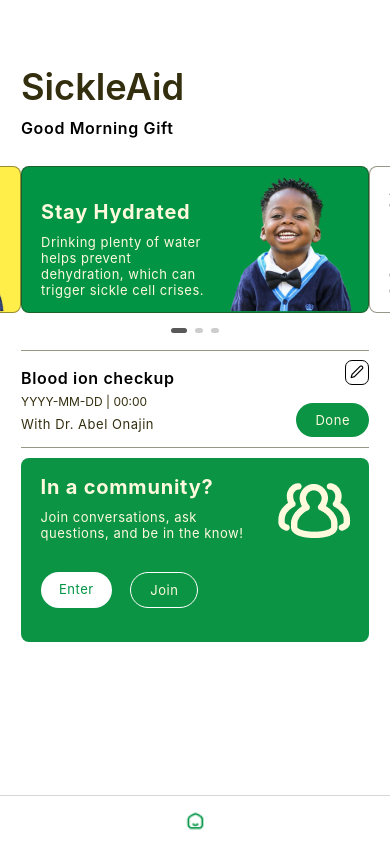
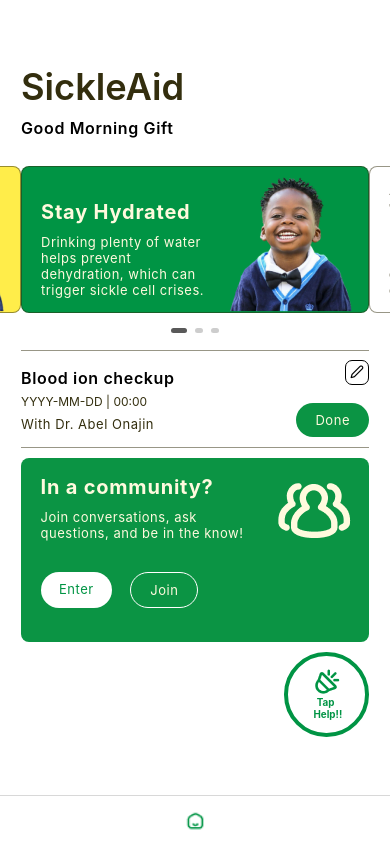
Before and after one commit to ogbechie04/sickle-aid, a React Native app: screen /Home in a window 390 px wide. Built offline with nearby package versions, Linux system fonts and the light colour scheme.

Commit message:
main page ui phase 1 done

```diff
--- a/src/components/Button.jsx
+++ b/src/components/Button.jsx
@@ -4,11 +4,9 @@ import { StyleSheet, TouchableOpacity, Text } from 'react-native';
 function ButtonComp({ buttonText, buttonSpacing, buttonTextStyle }) {
   const { button } = styles;
   return (
-    <>
       <TouchableOpacity style={[button, buttonSpacing]}>
         <Text style={buttonTextStyle}>{buttonText}</Text>
       </TouchableOpacity>
-    </>
   );
 }
 
--- a/src/components/HelpButton.jsx
+++ b/src/components/HelpButton.jsx
@@ -1,9 +1,34 @@
-import React from "react";
+import React from 'react';
+import { View, TouchableOpacity, Text, Image, StyleSheet } from 'react-native';
+import helpIcon from '../../assets/icons/help-icon.png';
 
 function HelpButton() {
+  const { container, helpText } = styles;
   return (
-
+    <TouchableOpacity style={container}>
+      <Image source={helpIcon} />
+      <Text style={helpText}>Tap {'\n'} Help!!</Text>
+    </TouchableOpacity>
   );
 }
 
+const styles = StyleSheet.create({
+  container: {
+    justifyContent: 'center',
+    alignItems: 'center',
+    width: 84.6272,
+    height: 84.6272,
+    borderWidth: 4.922,
+    borderColor: '#009444',
+    borderRadius: '50%',
+  },
+  helpText: {
+    fontFamily: 'Inter',
+    fontSize: 9.844,
+    textAlign: 'center',
+    fontWeight: 'bold',
+    color: '#009444',
+  }
+});
+
 export default HelpButton;
--- a/src/screens/MainScreen.jsx
+++ b/src/screens/MainScreen.jsx
@@ -10,6 +10,7 @@ import HeaderCardCarousel from '../components/HeaderCardCarousel';
 import { Feather } from '@expo/vector-icons';
 import ButtonComp from '../components/Button';
 import CommunitySection from '../components/CommunitySection';
+import HelpButton from '../components/HelpButton';
 
 /**
  *
@@ -34,17 +35,8 @@ function MainScreen() {
     buttonTextStyle,
     buttonSpacing,
     checkupDoneContainer,
-    communityHeader,
-    communityText,
-    communityTextContainer,
-    communityContainer,
-    commImageTextContainer,
-    communityImage,
-    joinButton,
-    enterButton,
-    enterButtonText,
     yellowButtonText,
-    communityButtonContainer
+    helpContainer
   } = styles;
   return (
     <SafeAreaView style={wrapper}>
@@ -81,6 +73,9 @@ function MainScreen() {
         </View>
         <View style={divider}></View>
         <CommunitySection />
+        <View style={helpContainer}>
+            <HelpButton />
+        </View>
       </View>
     </SafeAreaView>
   );
@@ -173,6 +168,10 @@ const styles = StyleSheet.create({
     paddingVertical: 5,
     backgroundColor: '#0B9444',
   },
+  helpContainer: {
+    marginTop: 10.35,
+    alignSelf: 'flex-end'
+  }
 });
 
 export default MainScreen;
```
